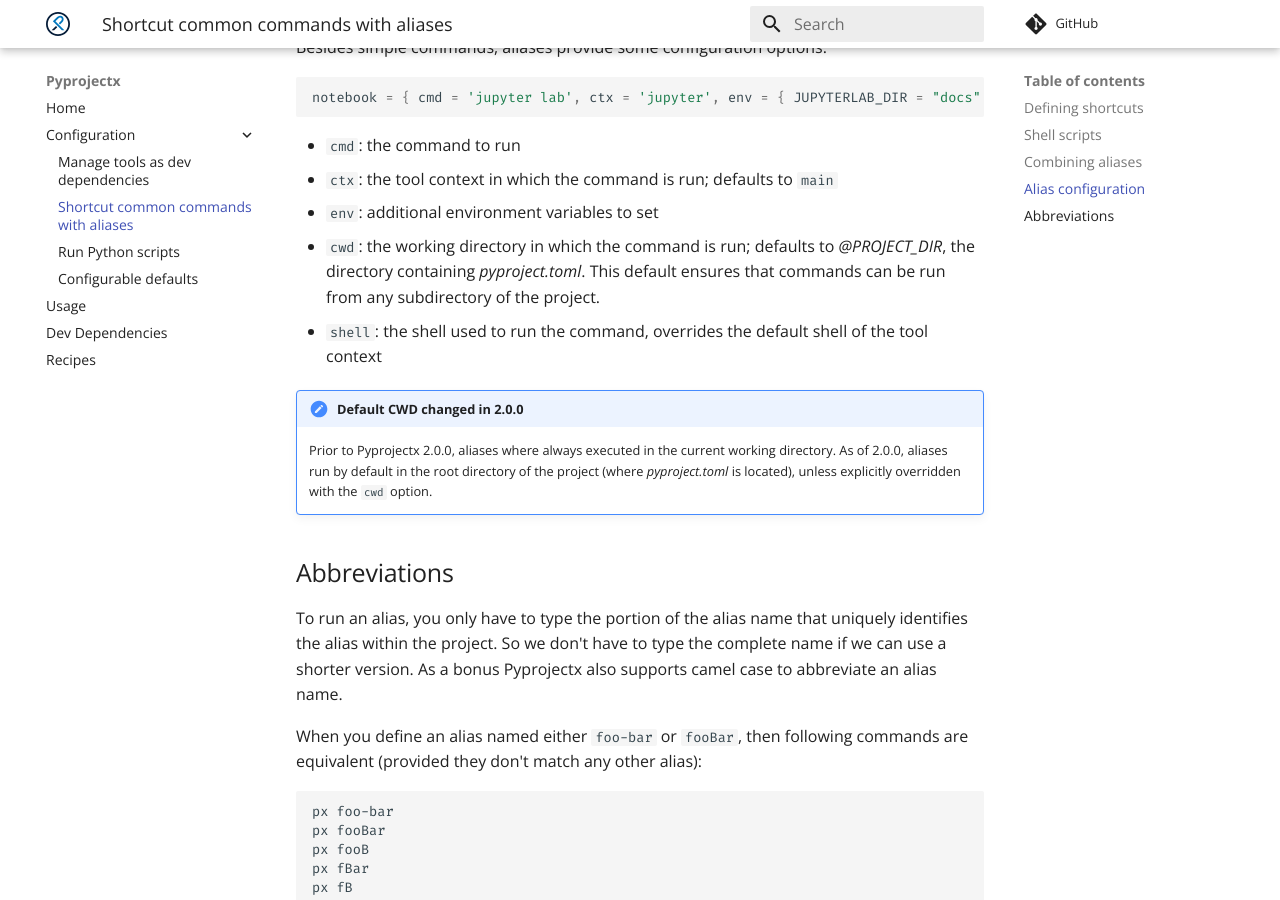
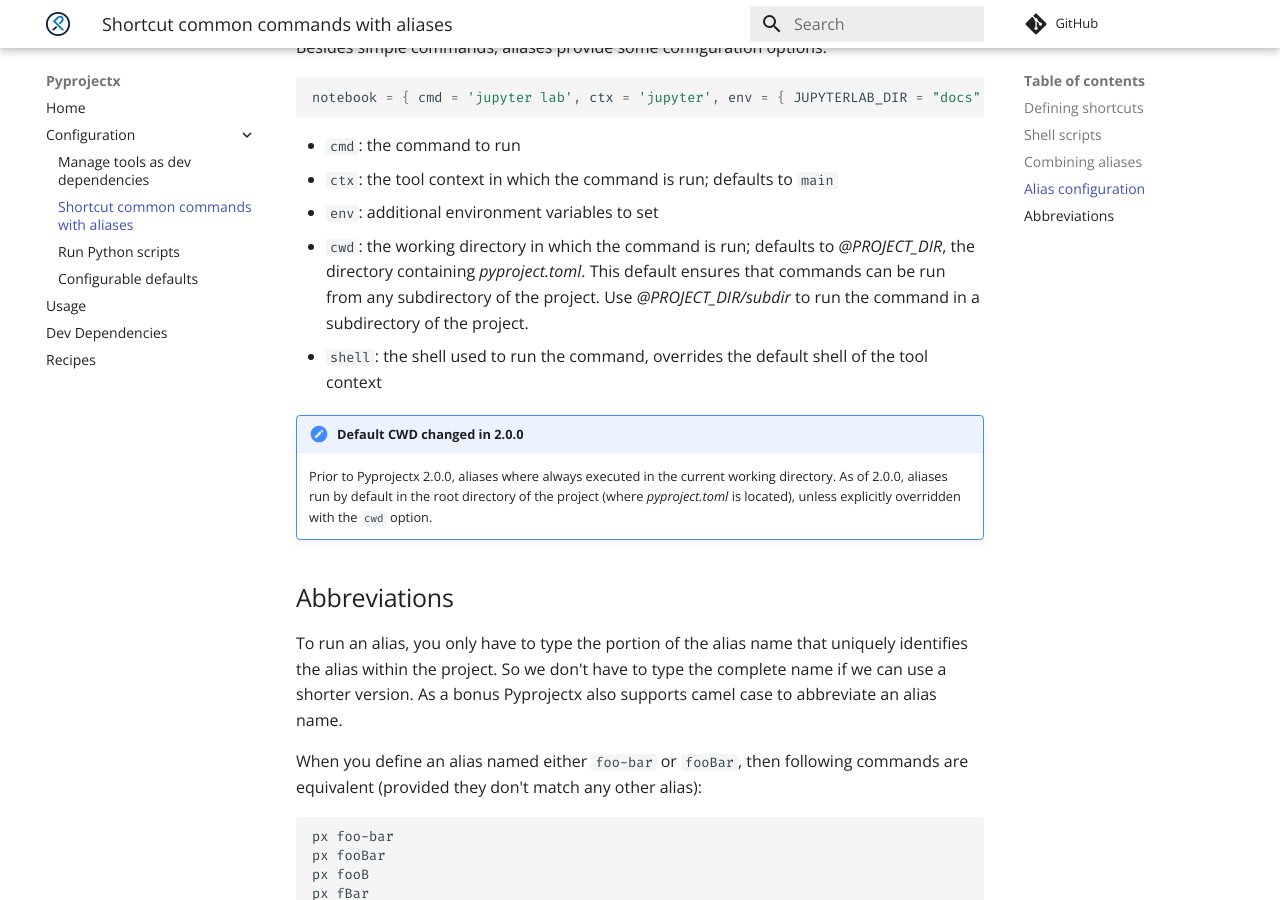
Before and after one commit to pyprojectx/pyprojectx, an MkDocs documentation site: the page built from docs/docs/config/aliases.md, in a window 1280 px wide and 900 px high, scrolled down 1922 px. Built offline with MkDocs 1.6.1 and Material for MkDocs 9.7.7, drawn with Linux system fonts in a browser that asks for light colours; comment, search, counter and statistics services are not loaded.

Commit message:
clarify cwd in aliases.md

```diff
--- a/docs/docs/config/aliases.md
+++ b/docs/docs/config/aliases.md
@@ -95,6 +95,7 @@ notebook = { cmd = 'jupyter lab', ctx = 'jupyter', env = { JUPYTERLAB_DIR = "doc
 - `env`: additional environment variables to set
   - `cwd`: the working directory in which the command is run; defaults to _@PROJECT_DIR_, the directory containing
     _pyproject.toml_. This default ensures that commands can be run from any subdirectory of the project.
+    Use _@PROJECT_DIR/subdir_ to run the command in a subdirectory of the project.
 - `shell`: the shell used to run the command, overrides the default shell of the tool context
 
 !!! note "Default CWD changed in 2.0.0"
```
